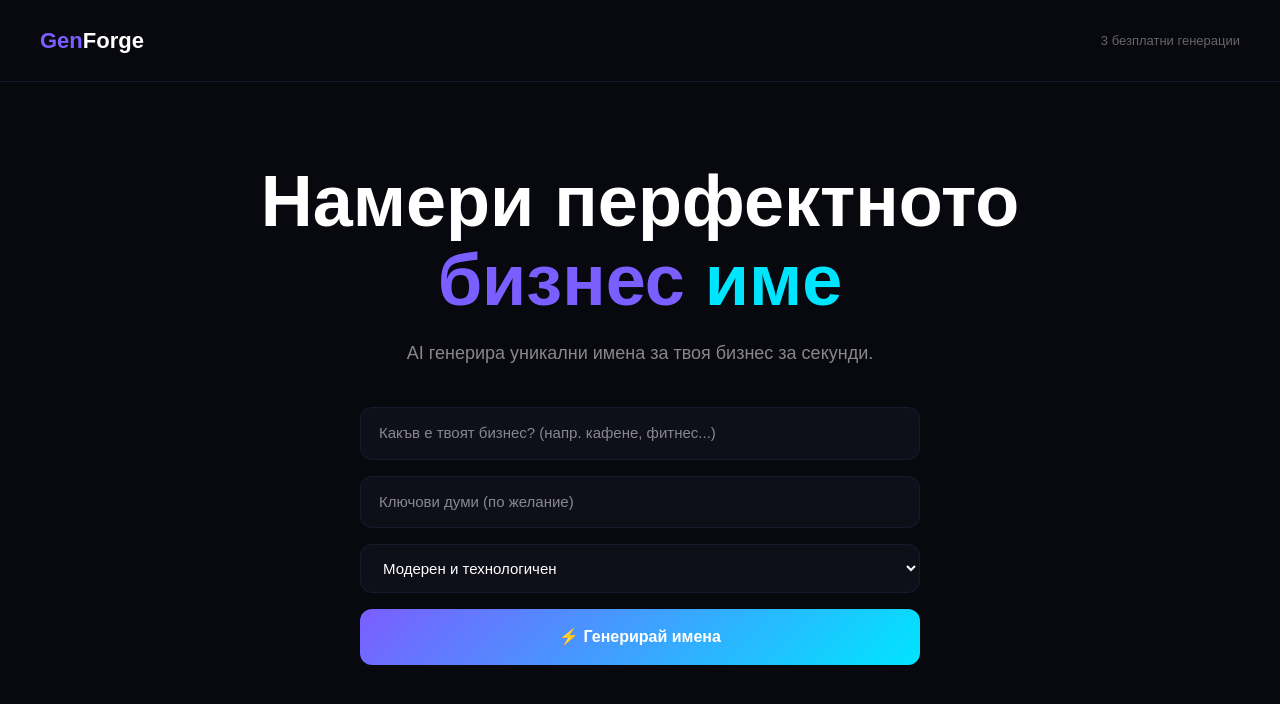
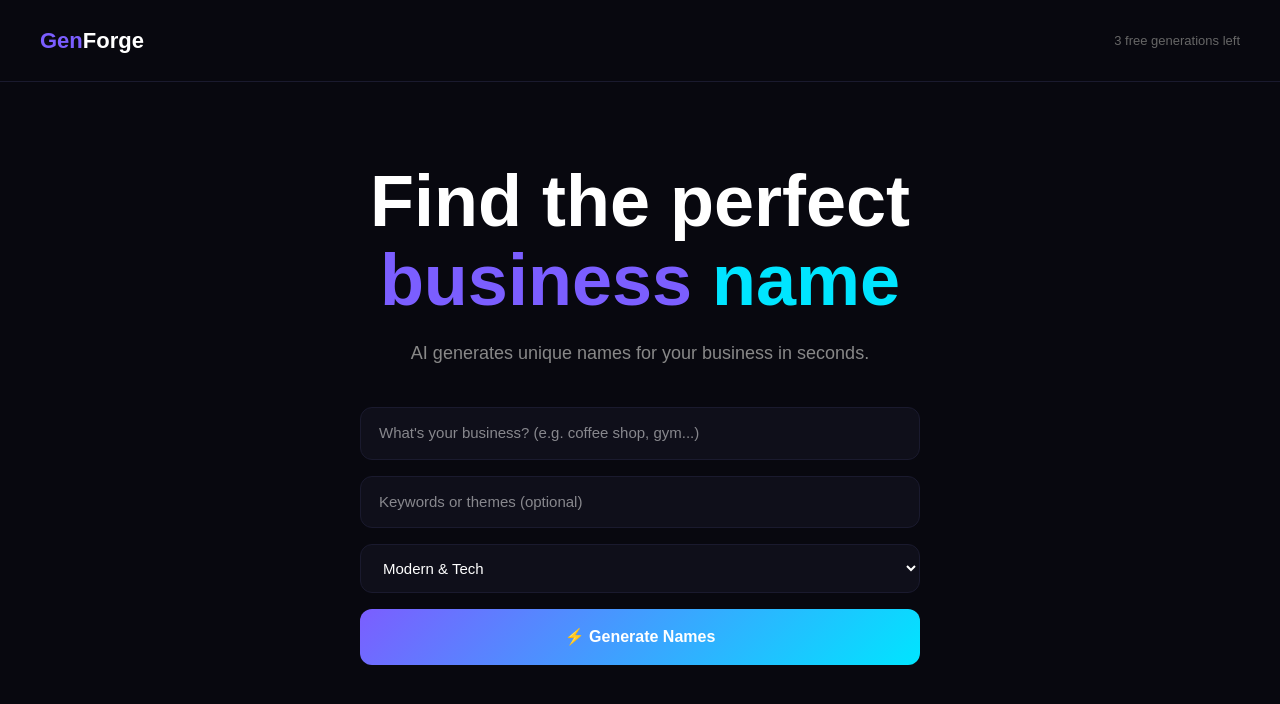
Before and after one commit to TryGenForge/genforge, a Next.js app: page / in a window 1280 px wide. Shown: the top 704 px of the page. Built offline with nearby package versions, Linux system fonts and the light colour scheme.

Commit message:
switch to english

```diff
--- a/app/page.tsx
+++ b/app/page.tsx
@@ -72,7 +72,7 @@ export default function Home() {
         </div>
         {!isPro && (
           <div style={{ fontSize: "13px", color: "#666" }}>
-            {remainingFree > 0 ? `${remainingFree} безплатни генерации` : "Лимитът е достигнат"}
+            {remainingFree > 0 ? `${remainingFree} free generations left` : "Limit reached"}
           </div>
         )}
         {isPro && <div style={{ fontSize: "13px", color: "#00E5FF" }}>✓ Pro</div>}
@@ -80,35 +80,35 @@ export default function Home() {
 
       <section style={{ textAlign: "center", padding: "80px 20px 40px" }}>
         <h1 style={{ fontSize: "clamp(36px, 6vw, 72px)", fontWeight: 800, lineHeight: 1.1, marginBottom: "20px" }}>
-          Намери перфектното<br />
-          <span style={{ color: "#7B5EFF" }}>бизнес </span>
-          <span style={{ color: "#00E5FF" }}>име</span>
+          Find the perfect<br />
+          <span style={{ color: "#7B5EFF" }}>business </span>
+          <span style={{ color: "#00E5FF" }}>name</span>
         </h1>
         <p style={{ color: "#888", fontSize: "18px", maxWidth: "500px", margin: "0 auto" }}>
-          AI генерира уникални имена за твоя бизнес за секунди.
+          AI generates unique names for your business in seconds.
         </p>
       </section>
 
       <section style={{ maxWidth: "600px", margin: "0 auto", padding: "0 20px 60px" }}>
         <div style={{ display: "flex", flexDirection: "column", gap: "16px" }}>
-          <input value={businessType} onChange={(e) => setBusinessType(e.target.value)} placeholder="Какъв е твоят бизнес? (напр. кафене, фитнес...)" style={inputStyle} />
-          <input value={keywords} onChange={(e) => setKeywords(e.target.value)} placeholder="Ключови думи (по желание)" style={inputStyle} />
+          <input value={businessType} onChange={(e) => setBusinessType(e.target.value)} placeholder="What's your business? (e.g. coffee shop, gym...)" style={inputStyle} />
+          <input value={keywords} onChange={(e) => setKeywords(e.target.value)} placeholder="Keywords or themes (optional)" style={inputStyle} />
           <select value={style} onChange={(e) => setStyle(e.target.value)} style={inputStyle}>
-            <option value="modern">Модерен и технологичен</option>
-            <option value="playful">Игрив и приятелски</option>
-            <option value="luxury">Луксозен и премиум</option>
-            <option value="minimal">Минималистичен</option>
-            <option value="bold">Смел и директен</option>
+            <option value="modern">Modern & Tech</option>
+            <option value="playful">Playful & Friendly</option>
+            <option value="luxury">Luxury & Premium</option>
+            <option value="minimal">Minimalist</option>
+            <option value="bold">Bold & Direct</option>
           </select>
           <button onClick={handleGenerate} disabled={loading || !businessType.trim()} style={{ background: loading ? "#333" : "linear-gradient(135deg, #7B5EFF, #00E5FF)", color: "#fff", border: "none", borderRadius: "12px", padding: "16px 32px", fontSize: "16px", fontWeight: 700, cursor: loading ? "not-allowed" : "pointer" }}>
-            {loading ? "Генерирам..." : "⚡ Генерирай имена"}
+            {loading ? "Generating..." : "⚡ Generate Names"}
           </button>
         </div>
       </section>
 
       {results.length > 0 && (
         <section style={{ maxWidth: "700px", margin: "0 auto", padding: "0 20px 80px" }}>
-          <h2 style={{ fontSize: "22px", marginBottom: "24px", color: "#ccc" }}>Генерирани имена</h2>
+          <h2 style={{ fontSize: "22px", marginBottom: "24px", color: "#ccc" }}>Generated Names</h2>
           <div style={{ display: "flex", flexDirection: "column", gap: "16px" }}>
             {results.map((item, i) => (
               <div key={i} style={{ background: "#0f0f1a", border: "1px solid #1a1a2e", borderRadius: "16px", padding: "20px 24px" }}>
@@ -119,7 +119,7 @@ export default function Home() {
                     <div style={{ color: "#666", fontSize: "13px" }}>{item.reason}</div>
                   </div>
                   <button onClick={() => handleCopy(item.name)} style={{ background: copied === item.name ? "#00E5FF22" : "#1a1a2e", color: copied === item.name ? "#00E5FF" : "#666", border: "1px solid #222", borderRadius: "8px", padding: "8px 14px", cursor: "pointer", fontSize: "12px", flexShrink: 0 }}>
-                    {copied === item.name ? "✓ Копирано" : "Копирай"}
+                    {copied === item.name ? "✓ Copied" : "Copy"}
                   </button>
                 </div>
               </div>
@@ -132,16 +132,16 @@ export default function Home() {
         <div style={{ position: "fixed", inset: 0, background: "rgba(0,0,0,0.85)", display: "flex", alignItems: "center", justifyContent: "center", zIndex: 100 }}>
           <div style={{ background: "#0f0f1a", border: "1px solid #7B5EFF44", borderRadius: "20px", padding: "40px", maxWidth: "420px", textAlign: "center" }}>
             <div style={{ fontSize: "40px", marginBottom: "16px" }}>⚡</div>
-            <h2 style={{ fontSize: "26px", marginBottom: "12px" }}>Достигна лимита</h2>
-            <p style={{ color: "#888", marginBottom: "28px" }}>Използва 3-те безплатни генерации. Отключи unlimited генерации еднократно.</p>
+            <h2 style={{ fontSize: "26px", marginBottom: "12px" }}>You've reached the limit</h2>
+            <p style={{ color: "#888", marginBottom: "28px" }}>You've used your 3 free generations. Unlock unlimited generations with a one-time payment.</p>
             <div style={{ background: "linear-gradient(135deg, #7B5EFF22, #00E5FF11)", border: "1px solid #7B5EFF44", borderRadius: "12px", padding: "20px", marginBottom: "24px" }}>
               <div style={{ fontSize: "36px", fontWeight: 800 }}>€4.99</div>
-              <div style={{ color: "#888", fontSize: "14px" }}>еднократно · без абонамент</div>
+              <div style={{ color: "#888", fontSize: "14px" }}>one-time · no subscription</div>
             </div>
             <button style={{ width: "100%", background: "linear-gradient(135deg, #7B5EFF, #00E5FF)", color: "#fff", border: "none", borderRadius: "12px", padding: "16px", fontSize: "16px", fontWeight: 700, cursor: "pointer", marginBottom: "12px" }}>
-              Отключи за €4.99
+              Unlock for €4.99
             </button>
-            <div onClick={() => setShowPaywall(false)} style={{ color: "#444", fontSize: "13px", cursor: "pointer" }}>Затвори</div>
+            <div onClick={() => setShowPaywall(false)} style={{ color: "#444", fontSize: "13px", cursor: "pointer" }}>Close</div>
           </div>
         </div>
       )}
```
Also changed, not shown: 1 other file (tests, documents, lock files or other folders).
